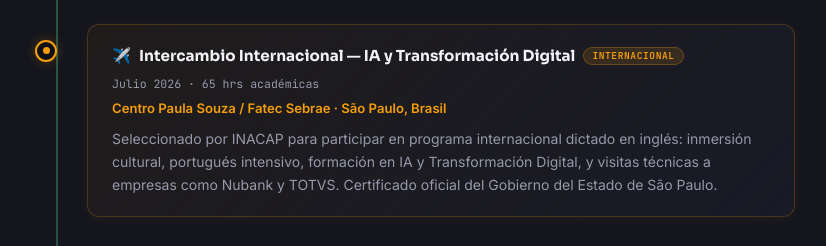
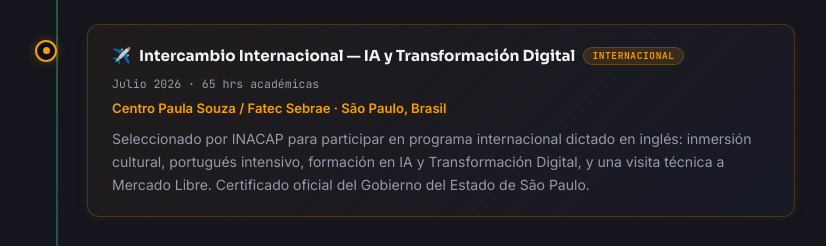
Before and after one commit to nediakX/PersonalAboutMePage, a React (Vite) app: page / in a window 1280 px wide. Shown: the part 1660-1906 px from the top of the page, without its empty margins (225-1051 px from the left). Built offline with nearby package versions, Linux system fonts and the light colour scheme; the HTML template or start-up script is replaced by a standard one.

Commit message:
Update App.tsx

```diff
--- a/src/App.tsx
+++ b/src/App.tsx
@@ -87,8 +87,8 @@
     company: 'Centro Paula Souza / Fatec Sebrae · São Paulo, Brasil',
     period: { es: 'Julio 2026 · 65 hrs académicas', en: 'July 2026 · 65 academic hours' },
     desc: {
-      es: 'Seleccionado por INACAP para participar en programa internacional dictado en inglés: inmersión cultural, portugués intensivo, formación en IA y Transformación Digital, y visitas técnicas a empresas como Nubank y TOTVS. Certificado oficial del Gobierno del Estado de São Paulo.',
-      en: 'Selected by INACAP to join an international program taught in English: cultural immersion, intensive Portuguese, AI & Digital Transformation training, and technical visits to companies such as Nubank and TOTVS. Official certificate from the São Paulo State Government.',
+      es: 'Seleccionado por INACAP para participar en programa internacional dictado en inglés: inmersión cultural, portugués intensivo, formación en IA y Transformación Digital, y una visita técnica a Mercado Libre. Certificado oficial del Gobierno del Estado de São Paulo.',
+      en: 'Selected by INACAP to join an international program taught in English: cultural immersion, intensive Portuguese, AI & Digital Transformation training, and a technical visit to Mercado Libre. Official certificate from the São Paulo State Government.',
     },
     dot: '#F59E0B',
     featured: true,
```
